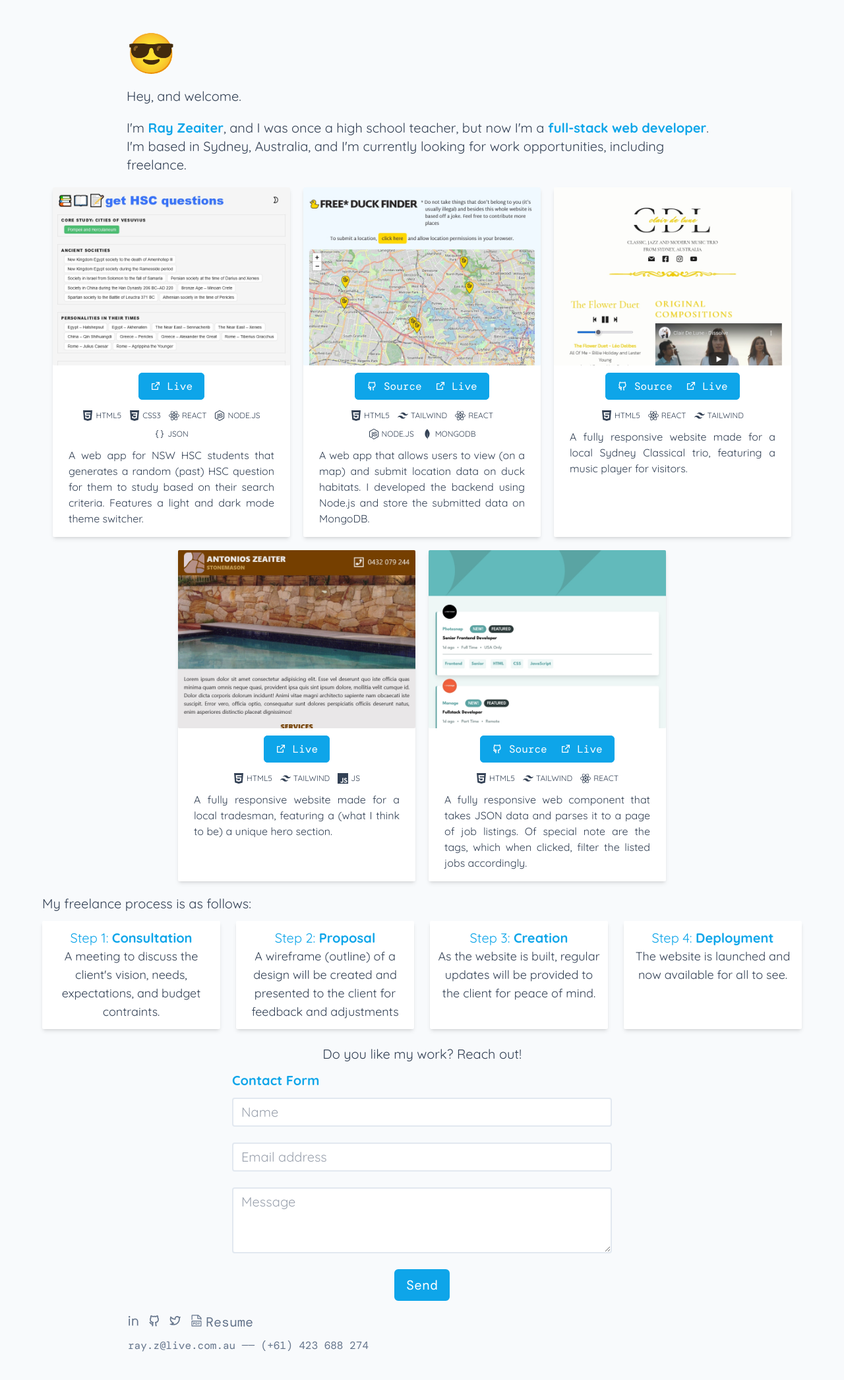
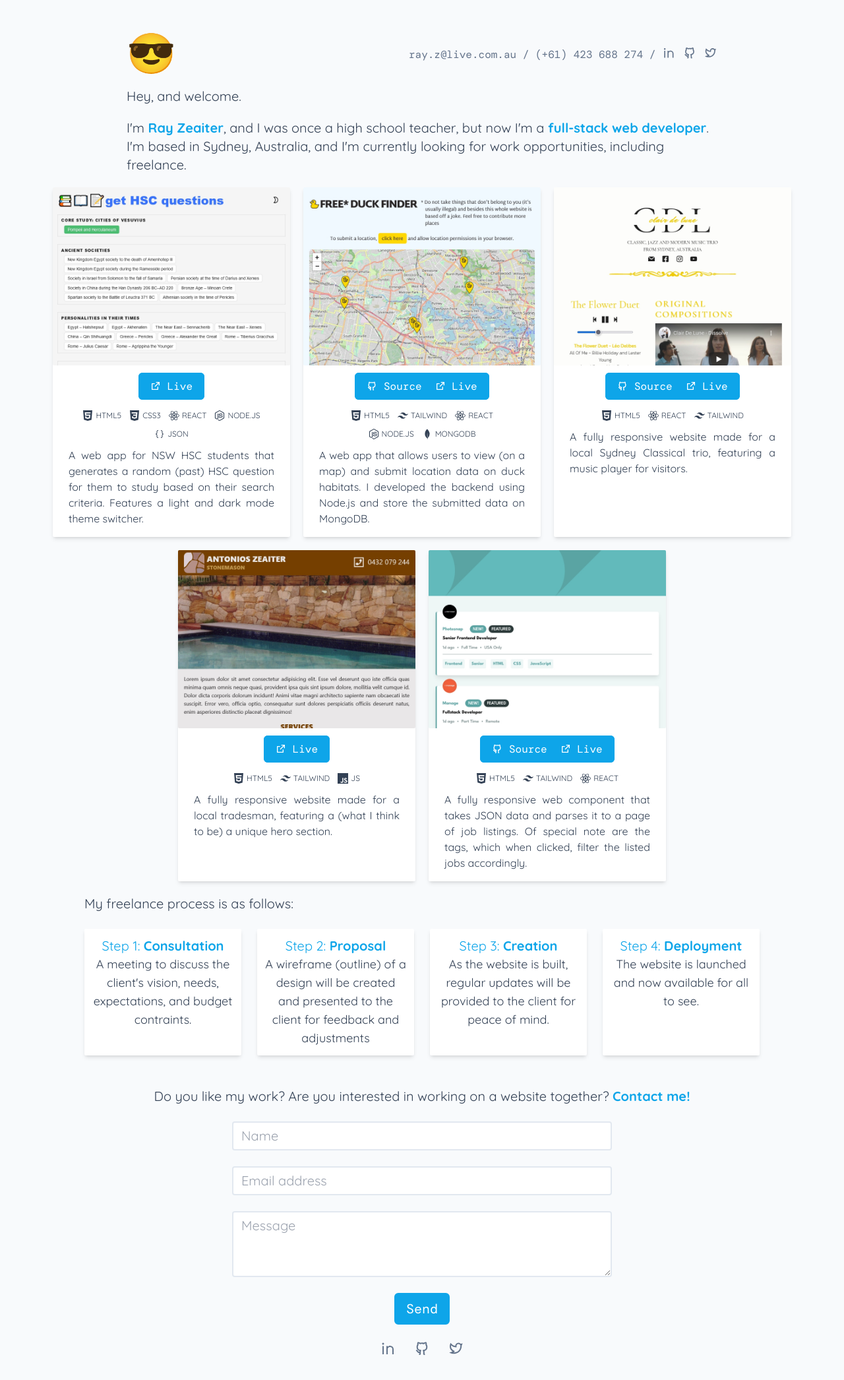
Before and after one commit to king-oldmate/portfolio-attempt-idk, a React (Create React App) app: page /freelance in a window 1280 px wide. Shown: the top 2092 px of the page at 66% size. Built offline with nearby package versions, Linux system fonts and the light colour scheme; a web font is replaced by a local one.

Commit message:
implemented freelance page with contact form

```diff
--- a/src/ContactForm.jsx
+++ b/src/ContactForm.jsx
@@ -1,20 +1,30 @@
 import React from "react";
+import socials from "./socials";
 
 const ContactForm = () => {
   return (
-    <div className='max-w-xl mx-auto text-xl'>
-      <p className='mt-6 text-center'>Do you like my work? Reach out!</p>
-      <p className='my-3 font-bold text-sky-500'>Contact Form</p>
-      <form className='flex flex-col space-y-6'>
+    <div className='max-w-4xl mx-auto text-xl '>
+      <p className='my-6 text-center'>
+        Do you like my work? Are you interested in working on a website
+        together? <span className='font-bold text-sky-500'>Contact me!</span>
+      </p>
+
+      <form
+        className='flex flex-col max-w-xl mx-auto space-y-6'
+        action='https://formsubmit.co/ray.z@live.com.au'
+        method='POST'
+      >
         <input
           className='contact-input'
           type='text'
           placeholder='Name'
+          name='name'
           required
         />
         <input
           className='contact-input'
           type='email'
+          name='email'
           placeholder='Email address'
           required
         />
@@ -22,6 +32,7 @@ const ContactForm = () => {
           className='contact-input'
           rows='3'
           placeholder='Message'
+          name='message'
           required
         ></textarea>
         <button
@@ -31,6 +42,21 @@ const ContactForm = () => {
           Send
         </button>
       </form>
+      <div className='flex justify-center mt-6 font-light gap-x-7 text-slate-500'>
+        {socials.map((entry) => {
+          const { id, title, icon, color, url } = entry;
+          return (
+            <a
+              href={url}
+              key={id}
+              title={title}
+              className={`${color} text-2xl transition-[colors,transform] duration-500 hover:-translate-y-[2px]`}
+            >
+              {icon}
+            </a>
+          );
+        })}
+      </div>
     </div>
   );
 };
--- a/src/FreelanceApp.jsx
+++ b/src/FreelanceApp.jsx
@@ -3,8 +3,6 @@ import Info from "./Info";
 import Portfolio from "./Portfolio";
 import FreelanceProcess from "./FreelanceProcess";
 import ContactForm from "./ContactForm";
-import Footer from "./Footer";
-
 const FreelanceApp = () => {
   return (
     <div className='p-10 space-y-5 '>
@@ -12,7 +10,6 @@ const FreelanceApp = () => {
       <Portfolio />
       <FreelanceProcess />
       <ContactForm />
-      <Footer />
     </div>
   );
 };
--- a/src/FreelanceProcess.jsx
+++ b/src/FreelanceProcess.jsx
@@ -2,9 +2,9 @@ import React from "react";
 
 const FreelanceProcess = () => {
   return (
-    <section className='max-w-6xl mx-auto text-xl '>
+    <section className='max-w-5xl mx-auto text-xl'>
       <span>My freelance process is as follows:</span>
-      <ol className='grid justify-center gap-6 mt-3 text-lg text-center sm:grid-cols-2 lg:grid-cols-4'>
+      <ol className='grid justify-center gap-6 mt-6 mb-12 text-lg text-center sm:grid-cols-2 lg:grid-cols-4'>
         <li className='bg-white duration-5000 rounded-sm shadow-md transition-[box-shadow] hover:shadow-lg p-3'>
           <h3 className='text-xl text-sky-500'>
             Step 1: <span className='font-bold'>Consultation</span>
--- a/src/Info.jsx
+++ b/src/Info.jsx
@@ -1,8 +1,48 @@
 import React from "react";
+import { useLocation } from "react-router-dom";
+import socials from "./socials.js";
 
 const Info = () => {
+  const location = useLocation();
   return (
-    <main className='max-w-4xl mx-auto text-xl font-quicksand'>
+    <main className='max-w-4xl mx-auto text-xl font-quicksand '>
+      {location.pathname === "/freelance" && (
+        <div
+          className={`float-right font-mono mt-2 text-sm font-light text-slate-500 md:mt-7 md:text-base`}
+        >
+          <a
+            className='transition-all duration-100 hover:underline decoration-dotted underline-offset-[3px] hover:underline-offset-4'
+            href='mailto:ray.z@live.com.au'
+          >
+            ray.z@live.com.au
+          </a>{" "}
+          <span className='hidden md:inline'>/</span>
+          <br className='md:hidden' />{" "}
+          <a
+            className='transition-all duration-100  hover:underline decoration-dotted underline-offset-[3px] hover:underline-offset-4'
+            href='tel:+61423688274'
+          >
+            (+61) 423 688 274
+          </a>{" "}
+          <span className='hidden md:inline'>/</span>
+          <br className='md:hidden' />{" "}
+          <span className='inline-flex translate-y-0.5 gap-x-3'>
+            {socials.map((entry) => {
+              const { id, title, icon, color, url } = entry;
+              return (
+                <a
+                  href={url}
+                  key={id}
+                  title={title}
+                  className={`${color} text-lg md:text-xl transition-[colors,transform] duration-500 hover:-translate-y-[2px]`}
+                >
+                  {icon}
+                </a>
+              );
+            })}
+          </span>
+        </div>
+      )}
       <p
         className='pt-3 text-6xl font-bold font-noto hover:text-yellow-500 transition-[color] duration-500 mb-5 cursor-default'
         title='(H)'
--- a/src/Technologies.jsx
+++ b/src/Technologies.jsx
@@ -25,7 +25,6 @@ const Technologies = ({ tools }) => {
   return (
     <div className='flex flex-wrap justify-center w-3/4 gap-3 pt-3 mx-auto'>
       {tools.map((tool, index) => {
-        console.log(tool);
         return (
           <div key={tool} className='flex flex-wrap gap-x-1'>
             {techList[tool]}
```
